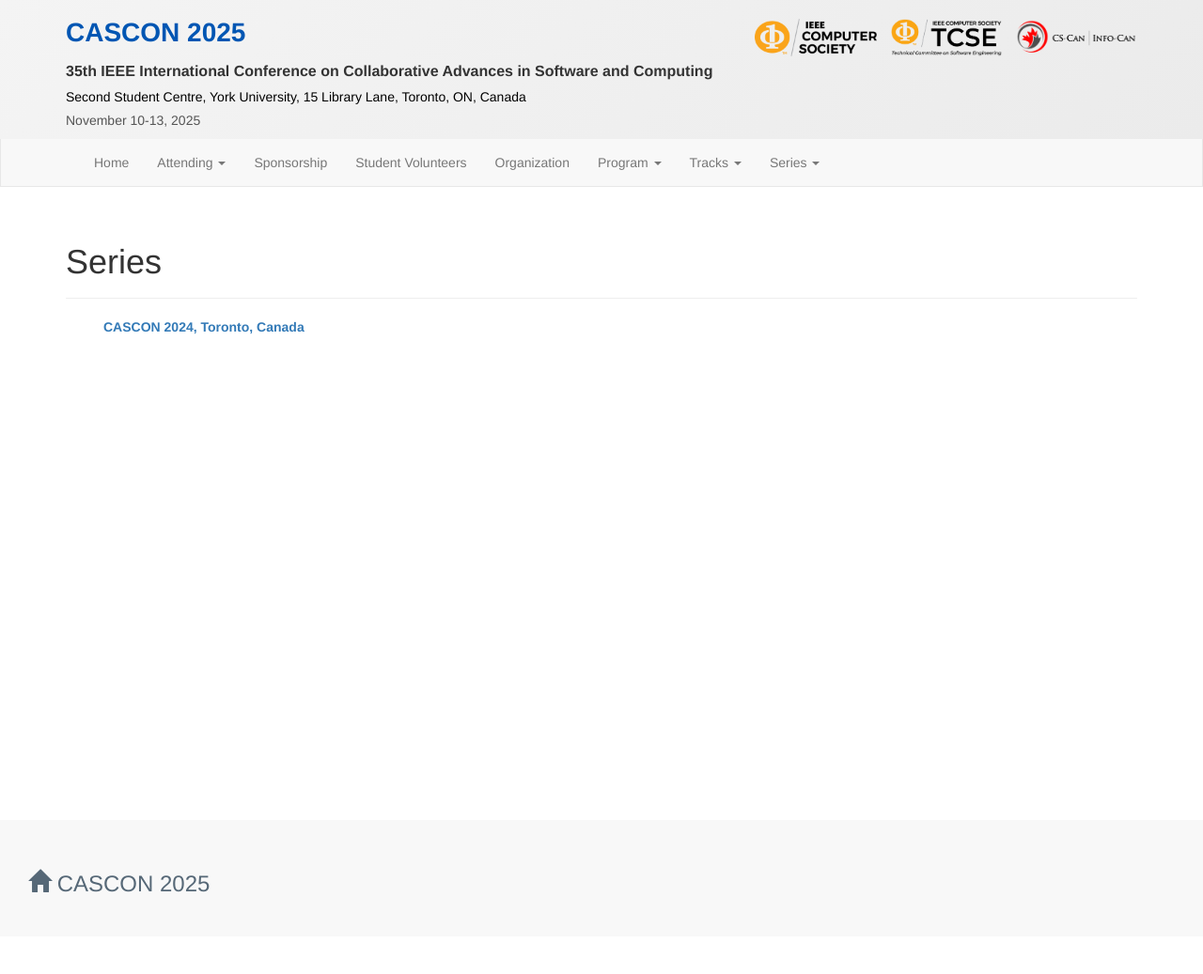
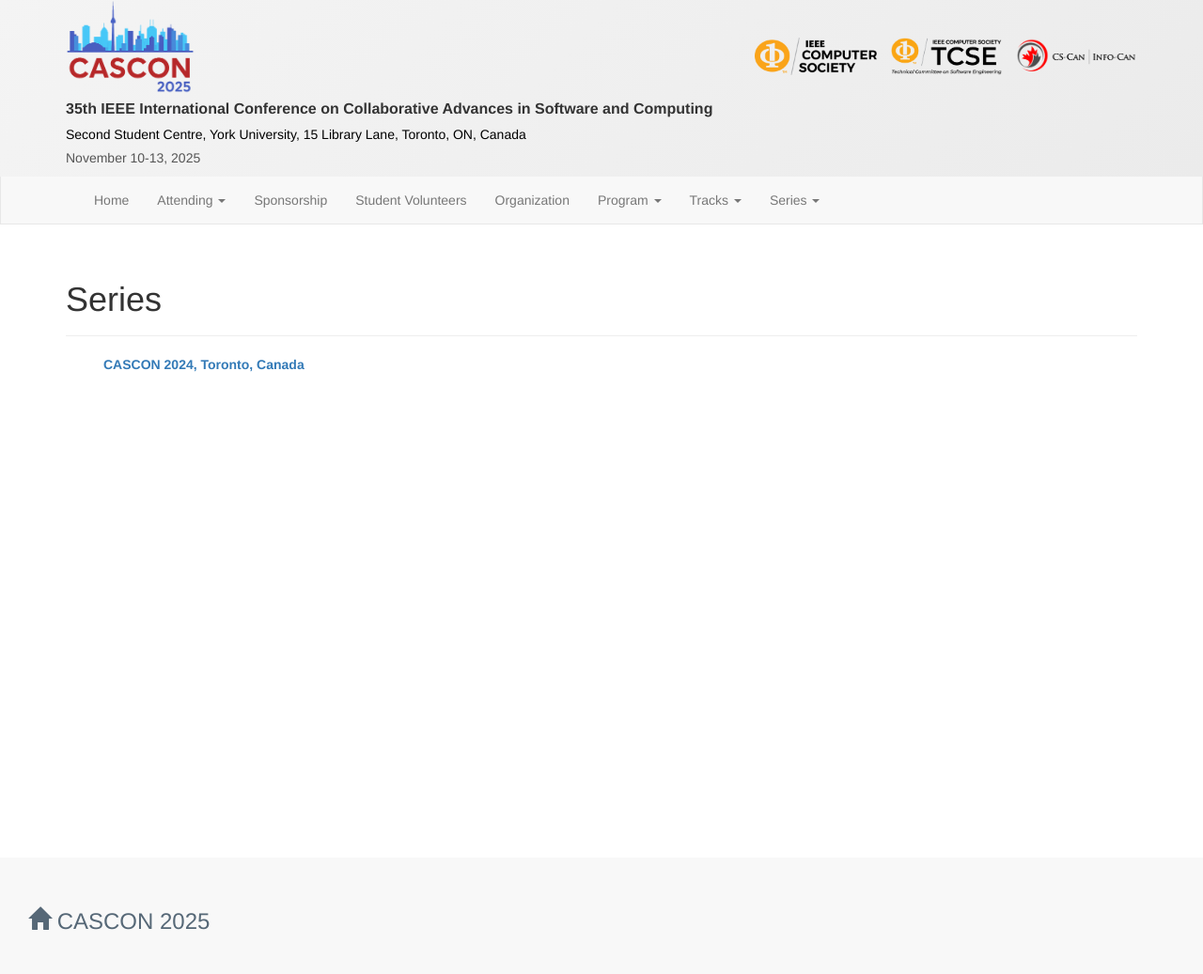
Before and after one commit to ICCSSE/CASCON2025, a Jekyll site: the page built from series.html, in a window 1280 px wide. Shown: the whole page at 94% size. Built offline with Jekyll 4.4.1, drawn with Linux system fonts in a browser that asks for light colours; before the commit the page ends 997 px from its top, so only the background shows below that.

Commit message:
add logo

```diff
--- a/_includes/logobar.html
+++ b/_includes/logobar.html
@@ -18,10 +18,14 @@
 </div> -->
 
 <div class="conference-header">
+
     <div class="container">
         <div class="header-content">
-            <a href="{{ site.baseurl }}/" class="conference-title">
+            <!-- <a href="{{ site.baseurl }}/" class="conference-title">
                 CASCON 2025
+            </a> -->
+            <a href="{{ site.baseurl }}/" class="conference-logo">
+                <img src="{{ site.baseurl }}/images/cascon.png" alt="CASCON Logo" style="height: 100px;">
             </a>
             <div class="supporter-logos-header">
                 <a href="https://www.computer.org/" target="_blank">
```
Also changed, not shown: images/cascon.png (added), 3 other files.
